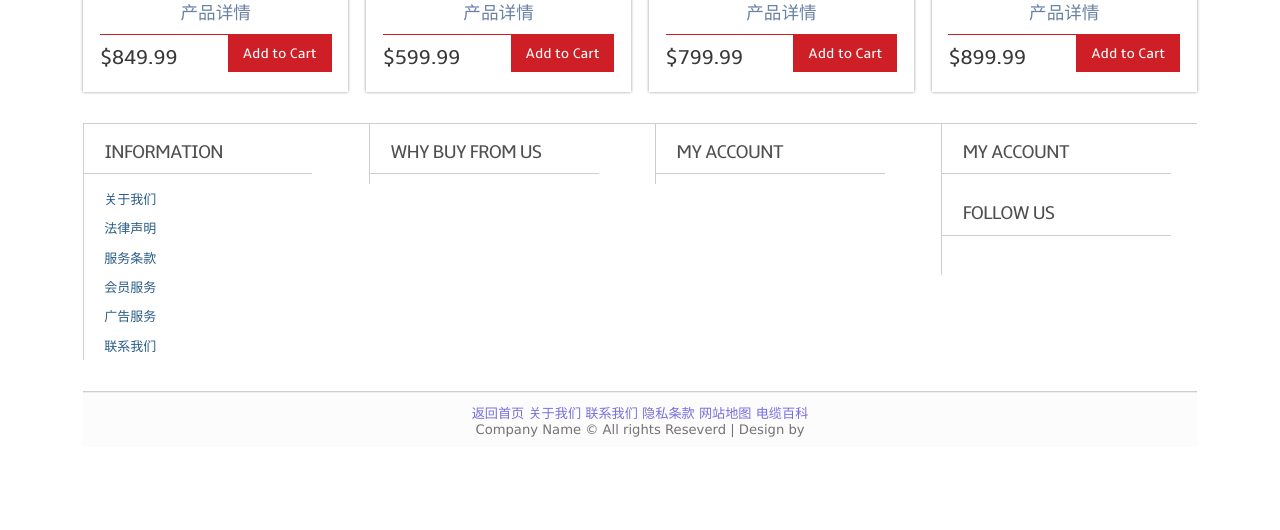
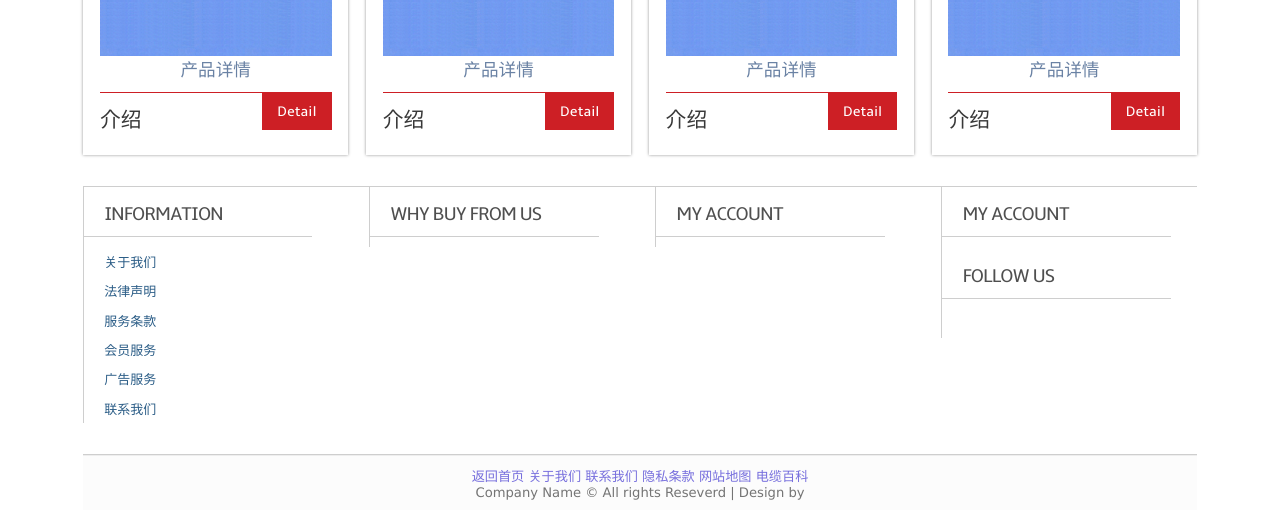
Before and after one commit to cableunion/cableunion, a Django app: template Cable_Project/home/templates/index.html in a window 1280 px wide. Shown: the part 1404-1934 px from the top of the page. Before the commit the page ends 1842 px from the top, so only its background shows below. Run offline with Django 3.2, Linux system fonts and the light colour scheme; the template is opened without the code that fills it, so the values that code supplies are empty.

Commit message:
add img change

```diff
--- a/Cable_Project/Cable_Project/settings/__init__.py
+++ b/Cable_Project/Cable_Project/settings/__init__.py
@@ -1 +1 @@
-from dev import *
+from prod import *
--- a/Cable_Project/common/templates/common/Base/base.html
+++ b/Cable_Project/common/templates/common/Base/base.html
@@ -2,7 +2,7 @@
 <html lang="en">
 <head>
     <meta charset="utf-8">
-    <title>课程设计-{% block title %}{% endblock %}</title>
+    <title>中缆联盟-{% block title %}{% endblock %}</title>
     <meta http-equiv="Content-Type" content="text/html; charset=utf-8" />
     <meta name="viewport" content="width=device-width, initial-scale=1, maximum-scale=1">
 
--- a/Cable_Project/common/templates/common/header.html
+++ b/Cable_Project/common/templates/common/header.html
@@ -2,21 +2,21 @@
     <div class="call">
         <p>
             <a href="/" style="padding-left: 20px;"> 首页 </a> |
-{# <em> 您好，这是我的课程设计 </em> #}
         </p>
     </div>
     <div class="account_desc">
 
         <ul>
         {% if user.is_authenticated %}
-            <li><a href="javascript:void(0);">欢迎{{ user.username }}，来到我的课程设计</a></li>
+            <li><a href="javascript:void(0);">欢迎{{ user.username }} | 中缆联盟</a></li>
+            <li><a href="/account/logout_views/">退出</a></li>
         {% else %}
             <li><a href="/account/register/">注册</a></li>
             <li><a href="/account/login/">登录</a></li>
         {% endif %}
-            <li><a href="#">Delivery</a></li>
-            <li><a href="#">Checkout</a></li>
-            <li><a href="#">My Account</a></li>
+            <li><a href="#"></a></li>
+            <li><a href="#"></a></li>
+            <li><a href="#"></a></li>
         </ul>
 
     </div>
@@ -27,12 +27,12 @@
     <div class="logo">
         <a href="/"><img src="{{ STATIC_URL }}img/home/logo.png" alt=""></a>
     </div>
-    <div class="cart">
-        <p>Welcome to our Online Store! <span>Cart:</span></p><div id="dd" class="wrapper-dropdown-2"> 0 item(s) - $0.00
-        <ul class="dropdown">
-            <li>you have no items in your Shopping cart</li>
-        </ul></div><p></p>
-    </div>
+{#    <div class="cart">#}
+{#        <p>Welcome to our Online Store! <span>Cart:</span></p><div id="dd" class="wrapper-dropdown-2"> 0 item(s) - $0.00#}
+{#        <ul class="dropdown">#}
+{#            <li>you have no items in your Shopping cart</li>#}
+{#        </ul></div><p></p>#}
+{#    </div>#}
 
     <div class="clear"></div>
 </div>
--- a/Cable_Project/home/templates/index.html
+++ b/Cable_Project/home/templates/index.html
@@ -160,53 +160,53 @@
             </div>
             <div class="section group">
                 <div class="grid_1_of_4 images_1_of_4">
-                    <a><img src="./images/new-pic1.jpg" alt=""></a>
+                    <a><img src="{{ STATIC_URL }}home_ad/product/cable_wire/2009625120049.jpg" alt=""></a>
                     <h2>产品详情 </h2>
                     <div class="price-details">
                         <div class="price-number">
-                            <p><span class="rupees">$849.99</span></p>
+                            <p><span class="rupees">介绍</span></p>
                         </div>
                         <div class="add-cart">
-                            <h4><a href="javascript:void(0);">Add to Cart</a></h4>
+                            <h4><a href="javascript:void(0);">Detail</a></h4>
                         </div>
                         <div class="clear"></div>
                     </div>
                 </div>
                 <div class="grid_1_of_4 images_1_of_4">
-                    <a><img src="./images/new-pic2.jpg" alt=""></a>
+                    <a><img src="{{ STATIC_URL }}home_ad/product/cable_wire/2009625120049.jpg" alt=""></a>
                     <h2>产品详情 </h2>
                     <div class="price-details">
                         <div class="price-number">
-                            <p><span class="rupees">$599.99</span></p>
+                            <p><span class="rupees">介绍</span></p>
                         </div>
                         <div class="add-cart">
-                            <h4><a href="javascript:void(0);">Add to Cart</a></h4>
+                            <h4><a href="javascript:void(0);">Detail</a></h4>
                         </div>
                         <div class="clear"></div>
                     </div>
                 </div>
                 <div class="grid_1_of_4 images_1_of_4">
-                    <a><img src="./images/new-pic4.jpg" alt=""></a>
+                    <a><img src="{{ STATIC_URL }}home_ad/product/cable_wire/2009625120049.jpg" alt=""></a>
                     <h2>产品详情 </h2>
                     <div class="price-details">
                         <div class="price-number">
-                            <p><span class="rupees">$799.99</span></p>
+                            <p><span class="rupees">介绍</span></p>
                         </div>
                         <div class="add-cart">
-                            <h4><a href="javascript:void(0);">Add to Cart</a></h4>
+                            <h4><a href="javascript:void(0);">Detail</a></h4>
                         </div>
                         <div class="clear"></div>
                     </div>
                 </div>
                 <div class="grid_1_of_4 images_1_of_4">
-                    <a><img src="./images/new-pic3.jpg" alt=""></a>
+                    <a><img src="{{ STATIC_URL }}home_ad/product/cable_wire/2009625120049.jpg" alt=""></a>
                     <h2>产品详情 </h2>
                     <div class="price-details">
                         <div class="price-number">
-                            <p><span class="rupees">$899.99</span></p>
+                            <p><span class="rupees">介绍</span></p>
                         </div>
                         <div class="add-cart">
-                            <h4><a href="javascript:void(0);">Add to Cart</a></h4>
+                            <h4><a href="javascript:void(0);">Detail</a></h4>
                         </div>
                         <div class="clear"></div>
                     </div>
```
Also changed, not shown: Cable_Project/account/templates/register.html (+4 -4 lines).
